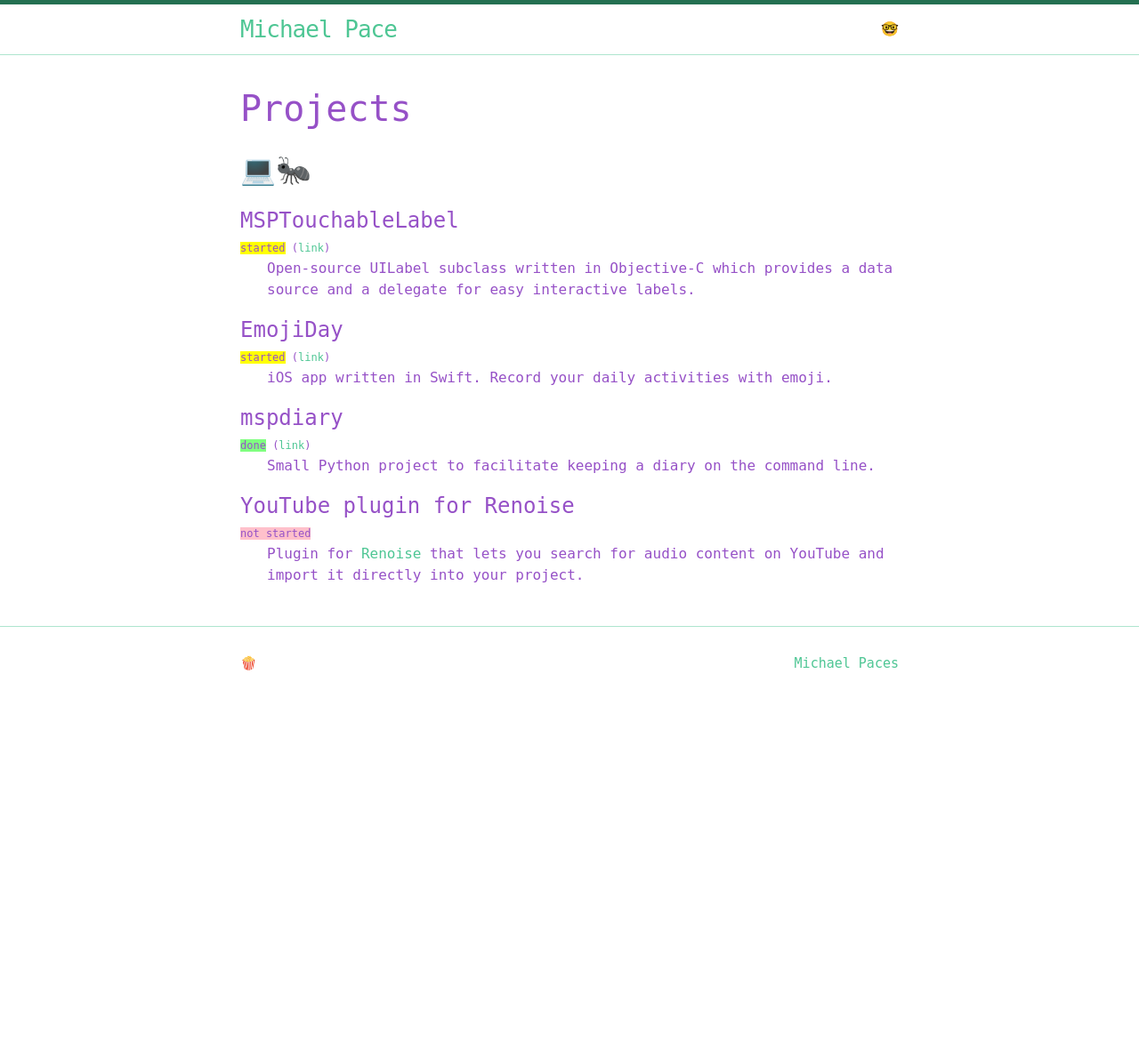
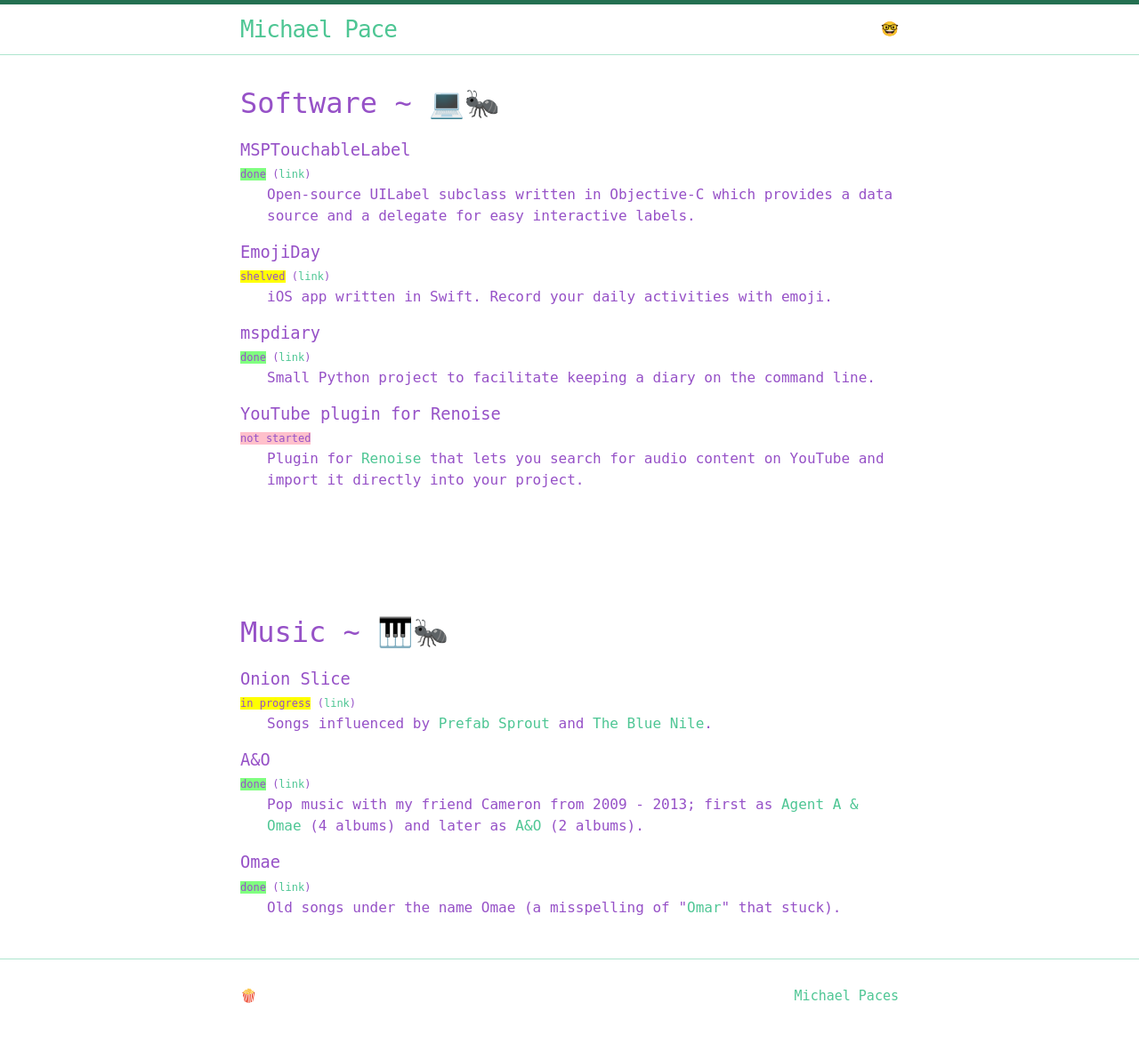
Before and after one commit to michaelpace/personal_website, a Jekyll site: the page built from _pages/projects.html, in a window 1280 px wide. Shown: the whole page at 89% size. Built offline with Jekyll 4.4.1, drawn with Linux system fonts in a browser that asks for light colours; before the commit the page ends 900 px from its top, so only the background shows below that.

Commit message:
new job ^_^

```diff
--- a/_pages/index.html
+++ b/_pages/index.html
@@ -7,8 +7,8 @@ permalink: /
 
   <img class="index-image right" src="/images/me.jpg" />
 
-  <p>I'm an iOS engineer at <a href="http://www.molabs.com/">MoLabs</a> in NYC where I'm working on <a href="http://spiralapp.com/">Spiral</a>. Before that I was at <a href="http://www.retailmenot.com/">RetailMeNot</a> in Austin, TX.</p>
-  <p>I'm interested in programming and music. I've got lotsa cool web presences: <a href="https://github.com/michaelpace">code</a>, <a href="https://soundcloud.com/onionslice">music</a>, <a href="http://www.last.fm/user/mspasta/">listening habits</a>, <a href="https://www.goodreads.com/user/show/44054775-mchl-pc">reading habits</a>, <a href="https://www.are.na/mchl-pc/channels">bookmarking</a>, <a href="https://twitter.com/incrediblepasta/">tweets</a>. Email me at <a href="mailto:mpace1027@gmail.com">mpace1027@gmail.com</a>.</p>
+  <p>I'm an iOS engineer at <a href="http://www.meetup.com/">Meetup</a> in NYC.</p>
+  <p>I'm interested in programming and music. I've got lotsa cool web presences: <a href="https://github.com/michaelpace">code</a>, <a href="https://soundcloud.com/onionslice">music</a>, <a href="http://www.last.fm/user/mspasta/">listening habits</a>, <a href="https://www.goodreads.com/user/show/44054775-mchl-pc">reading habits</a>, <a href="https://www.are.na/mchl-pc/channels">bookmarking</a>, <a href="https://twitter.com/incrediblepasta/">tweets</a>, <a href="http://linkedin.com/in/michaelstuartpace">work history</a>. Contact me at <a href="mailto:mpace1027@gmail.com">mpace1027@gmail.com</a>.</p>
   <p>I keep a list of projects <a href="/projects">here</a>.</p>
   <p>See blog posts below (<a href="/feed.xml">RSS</a>).</p>
   <span class="emoji-divider">〰️〰️〰️〰️〰️〰️〰️</span>
--- a/_pages/projects.html
+++ b/_pages/projects.html
@@ -5,27 +5,26 @@ permalink: /projects
 
 <div class="home">
 
-	<h1 class="page-heading">Projects</h1>
-	<h1>💻🐜</h1>
+	<h1>Software ~ 💻🐜</h1>
 
 	<div class="project-section">
-		<h2 class="project-title">MSPTouchableLabel</h2>
+		<h3 class="project-title">MSPTouchableLabel</h3>
 		<span class="project-details">
-			<span class="project-status-started"></span> (<a href="https://github.com/michaelpace/MSPTouchableLabel">link</a>)
+			<span class="project-status-done"></span> (<a href="https://github.com/michaelpace/MSPTouchableLabel">link</a>)
 		</span>
 		<p class="project-description">Open-source UILabel subclass written in Objective-C which provides a data source and a delegate for easy interactive labels.</p>
 	</div>
 
 	<div class="project-section">
-		<h2 class="project-title">EmojiDay</h2>
+		<h3 class="project-title">EmojiDay</h3>
 		<span class="project-details">
-			<span class="project-status-started"></span> (<a href="https://github.com/michaelpace/EmojiDay">link</a>)
+			<span class="project-status-shelved"></span> (<a href="https://github.com/michaelpace/EmojiDay">link</a>)
 		</span>
 		<p class="project-description">iOS app written in Swift. Record your daily activities with emoji.</p>
 	</div>
 
 	<div class="project-section">
-		<h2 class="project-title">mspdiary</h2>
+		<h3 class="project-title">mspdiary</h3>
 		<span class="project-details">
 			<span class="project-status-done"></span> (<a href="https://github.com/michaelpace/mspdiary">link</a>)
 		</span>
@@ -33,11 +32,39 @@ permalink: /projects
 	</div>
 
 	<div class="project-section">
-		<h2 class="project-title">YouTube plugin for Renoise</h2>
+		<h3 class="project-title">YouTube plugin for Renoise</h3>
 		<span class="project-details">
 			<span class="project-status-not-started"></span>
 		</span>
 		<p class="project-description">Plugin for <a href="https://www.renoise.com/">Renoise</a> that lets you search for audio content on YouTube and import it directly into your project.</p>
 	</div>
 
+	<br /><br /><br /><br /><br />
+
+	<h1>Music ~ 🎹🐜</h1>
+
+	<div class="project-section">
+		<h3 class="project-title">Onion Slice</h3>
+		<span class="project-details">
+			<span class="project-status-in-progress"></span> (<a href="https://soundcloud.com/onionslice">link</a>)
+		</span>
+		<p class="project-description">Songs influenced by <a href="https://www.youtube.com/watch?v=5WnATZLcXuA">Prefab Sprout</a> and <a href="https://www.youtube.com/watch?v=jJQSipwOQzs">The Blue Nile</a>.</p>
+	</div>
+
+	<div class="project-section">
+		<h3 class="project-title">A&amp;O</h3>
+		<span class="project-details">
+			<span class="project-status-done"></span> (<a href="http://aoaoao.bandcamp.com/">link</a>)
+		</span>
+		<p class="project-description">Pop music with my friend Cameron from 2009 - 2013; first as <a href="http://agentaomae.bandcamp.com/track/breathing-2007-2">Agent A &amp; Omae</a> (4 albums) and later as <a href="http://aoaoao.bandcamp.com/track/cmon">A&amp;O</a> (2 albums).</p>
+	</div>
+
+	<div class="project-section">
+		<h3 class="project-title">Omae</h3>
+		<span class="project-details">
+			<span class="project-status-done"></span> (<a href="http://omae.bandcamp.com/">link</a>)
+		</span>
+		<p class="project-description">Old songs under the name Omae (a misspelling of "<a href="https://www.youtube.com/watch?v=oYj7q_by_2E">Omar</a>" that stuck).</p>
+	</div>
+
 </div>
--- a/_pages/the_rest_of_them.html
+++ b/_pages/the_rest_of_them.html
@@ -9,10 +9,10 @@ permalink: /the_rest_of_them
 
   <p>I'm Michael Pace, but I'm not the only one:</p>
   <ul>
-    <li><a href="http://michaelpace.com/" class="hoverable-data" target="_blank" data="Expires in November -- watch out, Mike!">http://michaelpace.com/</a></li>
+    <li><a href="http://michaelpace.com/" class="hoverable-data" target="_blank" data="Domain expires in November -- watch out, Mike!">http://michaelpace.com/</a></li>
     <li><a href="http://www.evsc.virginia.edu/pace-michael-l/" target="_blank">http://www.evsc.virginia.edu/pace-michael-l/</a></li>
   </ul>
-  <p>I thought it would be appropriate to create this page because the only domain name I could get was me but plural.</p>
+  <p>I thought it would be appropriate to create this page because the only domain name I could get was my name but plural.</p>
   <p>If you'd like to be added to this list (and you're Michael Pace), please email me at <a href="mailto:mpace1027@gmail.com?subject=Hello%20from%20Michael%20Pace">mpace1027@gmail.com</a>.</p>
 
 </div>
--- a/_sass/_layout.scss
+++ b/_sass/_layout.scss
@@ -34,7 +34,7 @@
 }
 
 .index-image {
-    max-width: 240px;
+    max-width: 220px;
     margin: 0 16px;
     display: block;
     float: right;
@@ -235,11 +235,11 @@
     margin: 0 0;
 }
 
-.project-status-started {
+.project-status-in-progress {
     background-color: yellow;
 }
-.project-status-started:after {
-    content: "started"
+.project-status-in-progress:after {
+    content: "in progress"
 }
 
 .project-status-done {
@@ -255,3 +255,10 @@
 .project-status-not-started:after {
     content: "not started"
 }
+
+.project-status-shelved {
+    background-color: yellow;
+}
+.project-status-shelved:after {
+    content: "shelved"
+}
```
